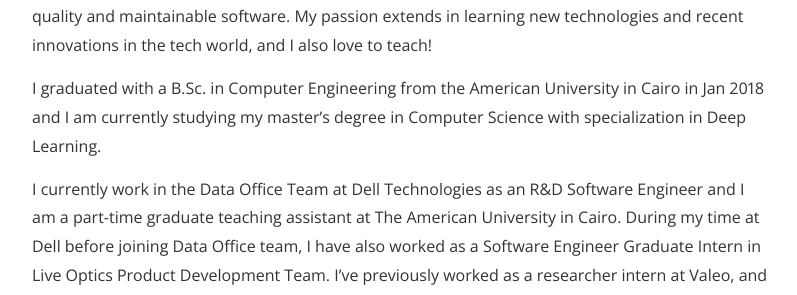
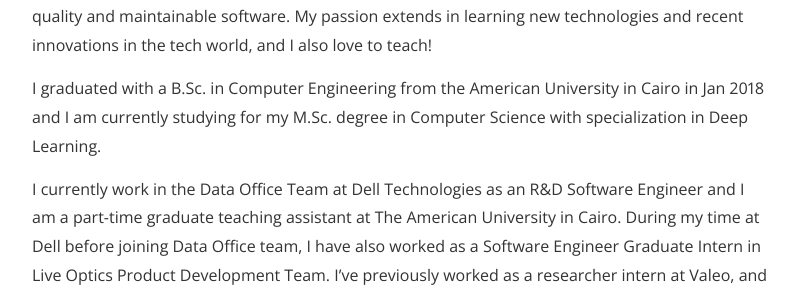
Before and after one commit to ShehabCE/shehabce.github.io, a Jekyll site: the page built from about.md, in a window 1280 px wide. Shown: the part 677-972 px from the top of the page, without its empty margins (240-1037 px from the left). Built offline with Jekyll 4.4.1, drawn with Linux system fonts in a browser that asks for light colours; nearby versions of some CDN libraries; a style sheet for code colours, icons or effects is not loaded.

Commit message:
updated about me v3

```diff
--- a/about.md
+++ b/about.md
@@ -8,7 +8,7 @@
 
 My name is Shehab Abdel-Salam and I'm a software engineer with a passion of building high quality and maintainable software. My passion extends in learning new technologies and recent innovations in the tech world, and I also love to teach!
 
-I graduated with a B.Sc. in Computer Engineering from the American University in Cairo in Jan 2018 and I am currently studying my master's degree in Computer Science with specialization in Deep Learning.
+I graduated with a B.Sc. in Computer Engineering from the American University in Cairo in Jan 2018 and I am currently studying for my M.Sc. degree in Computer Science with specialization in Deep Learning.
 
 I currently work in the Data Office Team at Dell Technologies as an R&D Software Engineer and I am a part-time graduate teaching assistant at The American University in Cairo. During my time at Dell before joining Data Office team, I have also worked as a Software Engineer Graduate Intern in Live Optics Product Development Team. I've previously worked as a researcher intern at Valeo, and I also worked at Levelset as a web development intern.
 
```
